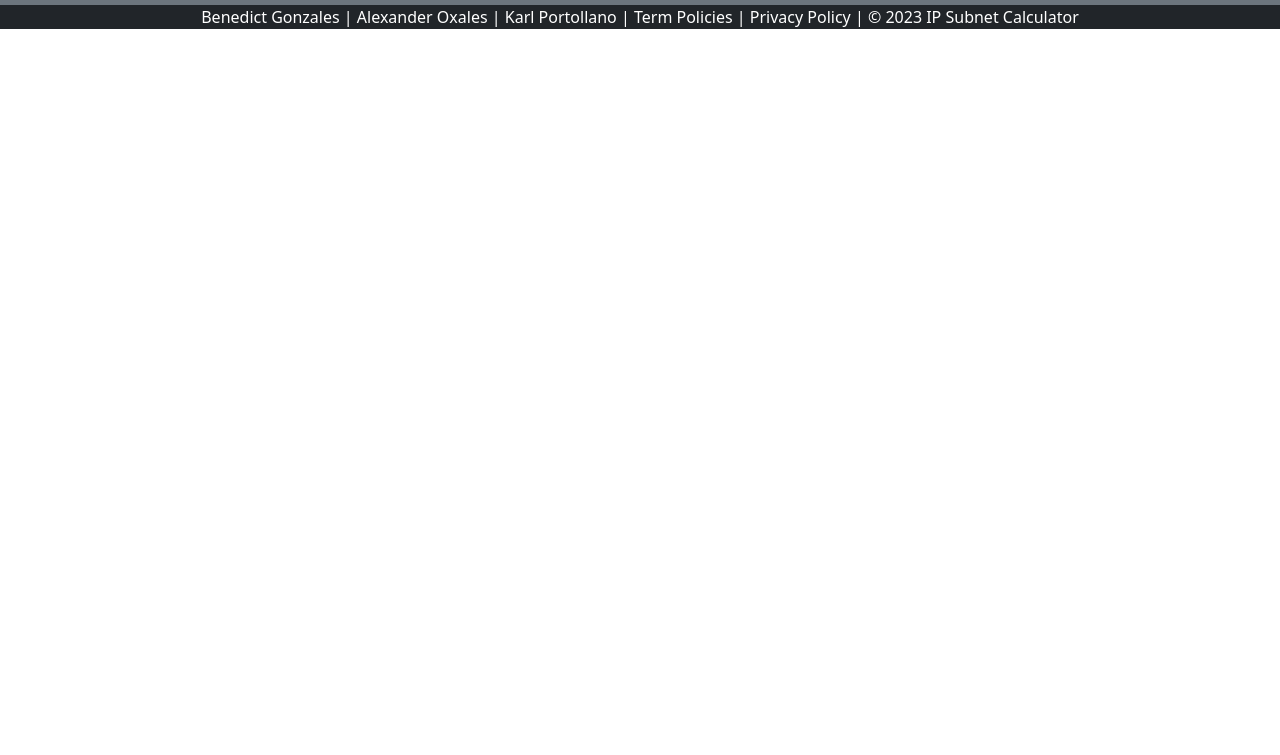
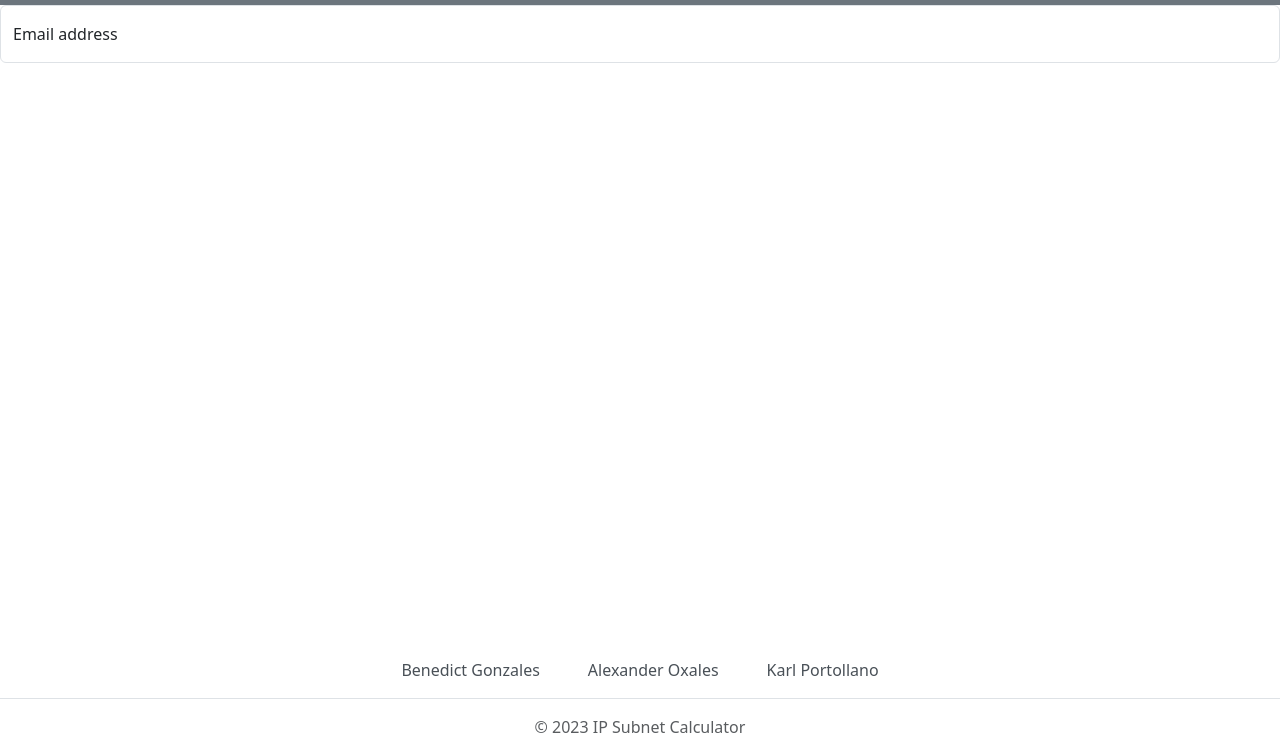
Before and after one commit to Ben-Gonzales/ipaddresscalculator, a plain HTML site: page index.html in a window 1280 px wide. Shown: the part 45-800 px from the top of the page. Drawn offline with nearby package versions, Linux system fonts and the light colour scheme.

Commit message:
new footer

```diff
--- a/index.html
+++ b/index.html
@@ -3,7 +3,7 @@
   <head>
     <meta charset="utf-8">
     <meta name="viewport" content="width=device-width, initial-scale=1">
-    <title>Bootstrap demo</title>
+    <title>IP Subnet Calculator</title>
     <link href="https://cdn.jsdelivr.net/npm/bootstrap@5.3.0/dist/css/bootstrap.min.css" rel="stylesheet" integrity="sha384-9ndCyUaIbzAi2FUVXJi0CjmCapSmO7SnpJef0486qhLnuZ2cdeRhO02iuK6FUUVM" crossorigin="anonymous">
   </head>
   <body>
@@ -13,22 +13,27 @@
         </div>
       </nav>
 
+      <div class="form-floating mb-3">
+        <input type="email" class="form-control" id="floatingInput" placeholder="name@example.com">
+        <label for="floatingInput">Email address</label>
+      </div>
 
-      <footer class="footer bg-dark text-white text-center">
-        <div class="container">
-            <span>Benedict Gonzales</span>
-            <span>|</span>
-            <span>Alexander Oxales</span>
-            <span>|</span>
-            <span>Karl Portollano</span>
-            <span>|</span>
-            <span>Term Policies</span>
-            <span>|</span>
-            <span>Privacy Policy</span>
-            <span>|</span>
-            <span>&copy; 2023 IP Subnet Calculator</span>
-        </div>
+      <!--footer-->
+    <div class="container">
+      <footer class="fixed-bottom pt-3">
+        <ul
+          class="text-dark-emphasis nav justify-content-center border-bottom pb-3 mb-3">
+          <li class="nav-item mx-4">Benedict Gonzales</li>
+          <li class="nav-item mx-4">Alexander Oxales</li>
+          <li class="nav-item mx-4">Karl Portollano</li>
+        </ul>
+        <p
+          class="fs-6 text-secondary text-center text-muted"
+          style="--bs-text-opacity: 0.5">
+          © 2023 IP Subnet Calculator
+        </p>
       </footer>
+    </div>
     <script src="https://cdn.jsdelivr.net/npm/bootstrap@5.3.0/dist/js/bootstrap.bundle.min.js" integrity="sha384-geWF76RCwLtnZ8qwWowPQNguL3RmwHVBC9FhGdlKrxdiJJigb/j/68SIy3Te4Bkz" crossorigin="anonymous"></script>
   </body>
 </html>
```
